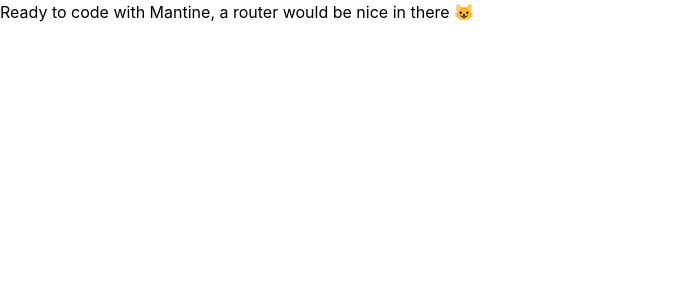
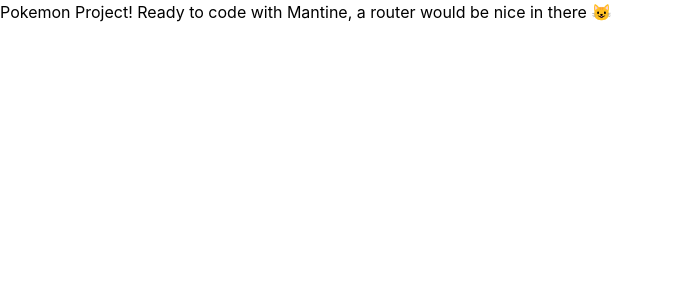
Before and after one commit to codewithmirko/poketeam-frontend, a React (Vite) app: page / in a window 1280 px wide. Shown: the top 300 px of the page, without its empty margins (0-673 px from the left). Built offline with nearby package versions, Linux system fonts and the light colour scheme.

Commit message:
First commit, frontend setup

```diff
--- a/package.json
+++ b/package.json
@@ -13,7 +13,8 @@
     "@mantine/core": "^7.7.1",
     "@mantine/hooks": "^7.7.1",
     "react": "^18.2.0",
-    "react-dom": "^18.2.0"
+    "react-dom": "^18.2.0",
+    "react-router-dom": "^6.22.3"
   },
   "devDependencies": {
     "@types/react": "^18.2.66",
--- a/src/App.jsx
+++ b/src/App.jsx
@@ -1,5 +1,10 @@
 function App() {
-  return <>Ready to code with Mantine, a router would be nice in there 😺</>
+  return (
+    <>
+      Pokemon Project! Ready to code with Mantine, a router would be nice in
+      there 😺
+    </>
+  );
 }
 
-export default App
+export default App;
```
Also changed, not shown: 1 other file (tests, documents, lock files or other folders).
